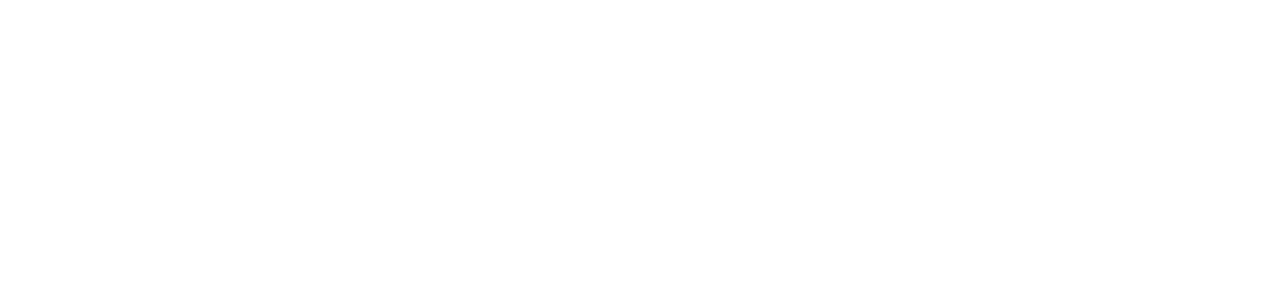
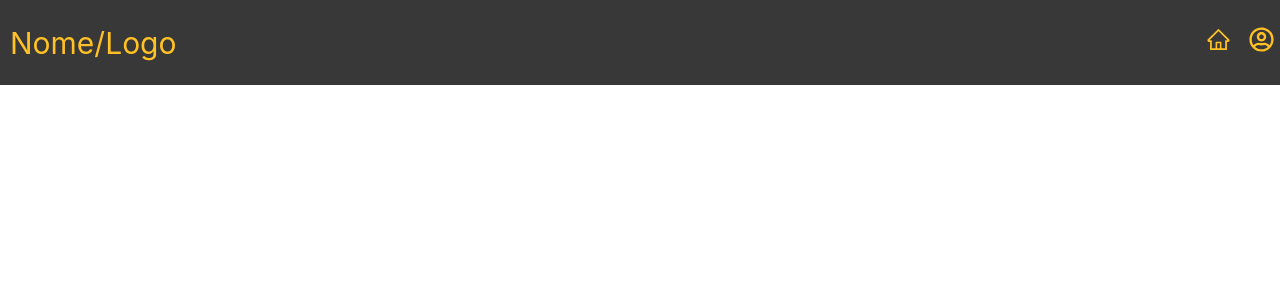
Before and after one commit to projeto-final-grupo-4/projeto-final-grupo-4, a React (Create React App) app: page / in a window 1280 px wide. Shown: the top 300 px of the page. Built offline with nearby package versions, Linux system fonts and the light colour scheme.

Commit message:
feat: criação header página community

```diff
--- a/src/App.tsx
+++ b/src/App.tsx
@@ -1,10 +1,12 @@
-import React from 'react';
+import Community from './pages/Community';
+import GlobalStyles from './styles';
 import './App.css';
 
 function App() {
   return (
     <>
-
+      <GlobalStyles />
+      <Community/>
     </>
   );
 }
--- a/src/pages/Community/index.tsx
+++ b/src/pages/Community/index.tsx
@@ -1,7 +1,23 @@
+import { CommunityHeader, HeaderButton } from "./style";
+import { AiOutlineHome } from "react-icons/ai";
+import { FaRegUserCircle } from "react-icons/fa";
+
 const Community = () => {
-    return (
-        ""
-    )
-}
+  return (
+    <>
+      <CommunityHeader>
+        <h1>Nome/Logo</h1>
+        <span>
+          <HeaderButton>
+            <AiOutlineHome />
+          </HeaderButton>
+          <HeaderButton>
+            <FaRegUserCircle />
+          </HeaderButton>
+        </span>
+      </CommunityHeader>
+    </>
+  );
+};
 
-export default Community
+export default Community;
--- /dev/null
+++ b/src/pages/Community/style.ts
@@ -0,0 +1,30 @@
+import styled from "styled-components";
+
+export const CommunityHeader = styled.header`
+    height: 85px;
+    width: 100%;
+    display: flex;
+    align-items: center;
+    justify-content: space-between;
+    background-color: #383838;
+
+    h1 {
+        color: #FFC124;
+        font-size: 30px;
+        margin-left: 10px;
+    }
+
+    span {
+        width: 80px;
+        display: flex;
+        justify-content: space-between;
+    }
+`
+
+export const HeaderButton = styled.button`
+    color: #FFC124;
+    font-size: 25px;
+    border: none;
+    background-color: transparent;
+    cursor: pointer;
+`
```
